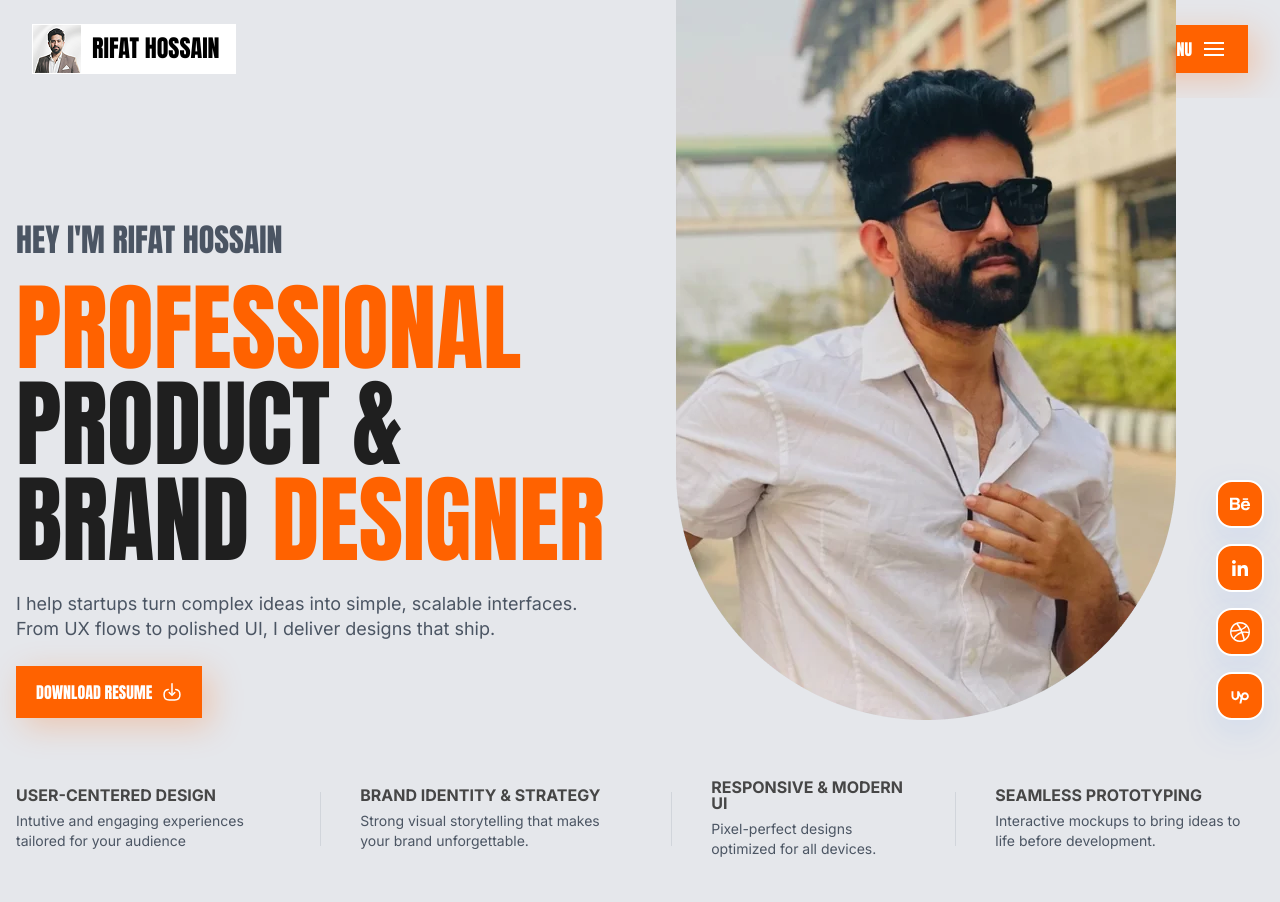
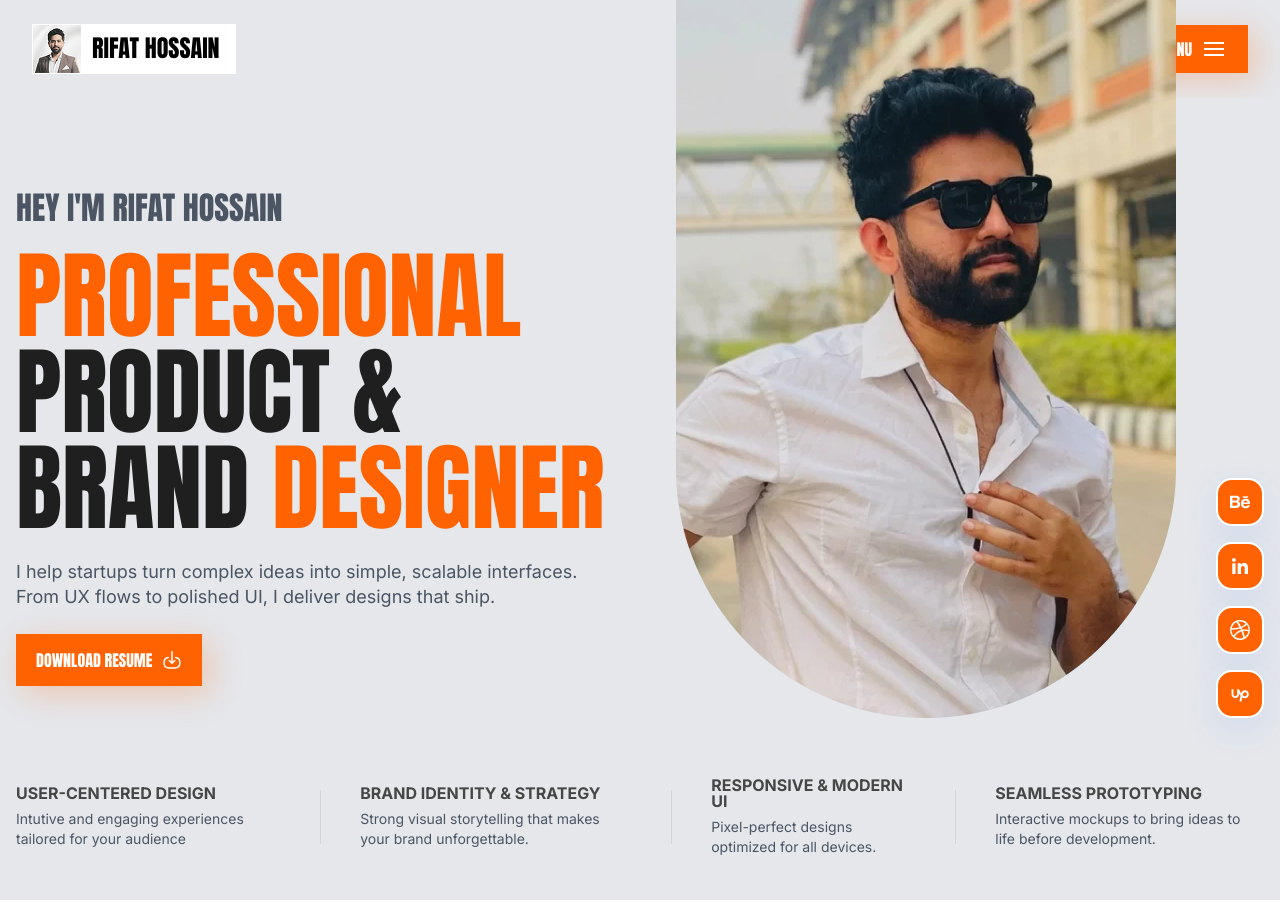
Before and after one commit to codershakibs/rifat, a website built with Vite: page index.html in a window 1280 px wide. Built offline with nearby package versions, Linux system fonts and the light colour scheme.

Commit message:
hero padding solved

```diff
--- a/index.html
+++ b/index.html
@@ -42,7 +42,7 @@
     <main>
         <section class="bg-gray-200 relative">
             <div class="container">
-                <div class="pt-8">
+                <div class="pt-8 lg:pt-0">
                     <div class="flex lg:gap-15 align-baseline relative">
                         <div class="flex flex-col lg:gap-6 gap-4 lg:pt-[94px] pb-14 lg:pb-0">
                             <p class="anton lg:text-[32px] text-2xl text-gray-600 font-normal leading-[100%] uppercase">
@@ -80,7 +80,7 @@
                             </div>
                         </div>
                         <div>
-                            <img class="lg:mt-[-130px]" src="assets/images/hero-img.webp" alt="rifat">
+                            <img class="lg:mt-[-100px]" src="assets/images/hero-img.webp" alt="rifat">
                         </div>
                         <div
                             class="flex lg:flex-col lg:left-auto flex-row gap-4 absolute left-0 bottom-0 sm:right-0 lg:right-0 lg:bottom-0 bottom-[-16px]">
```
